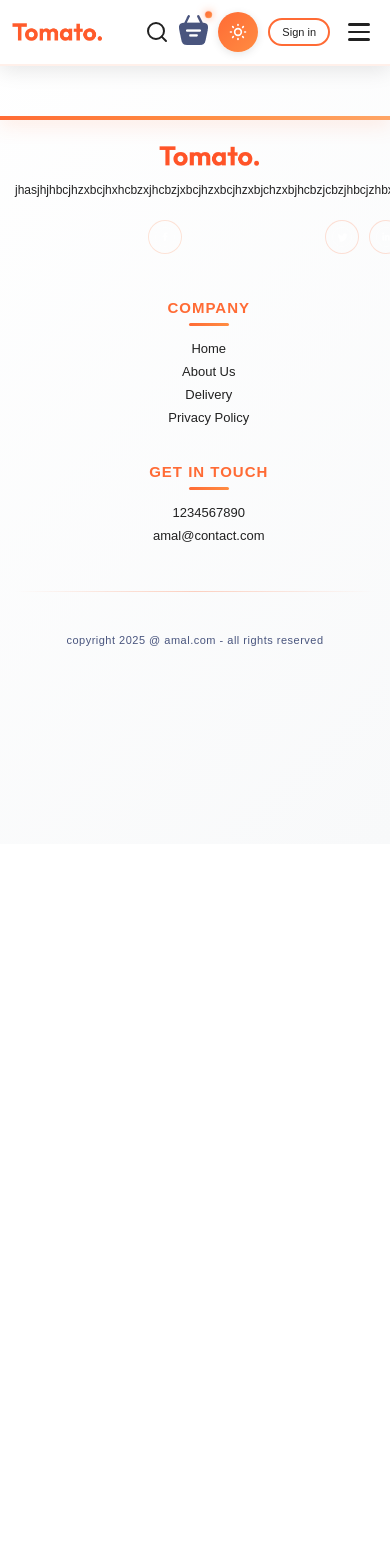
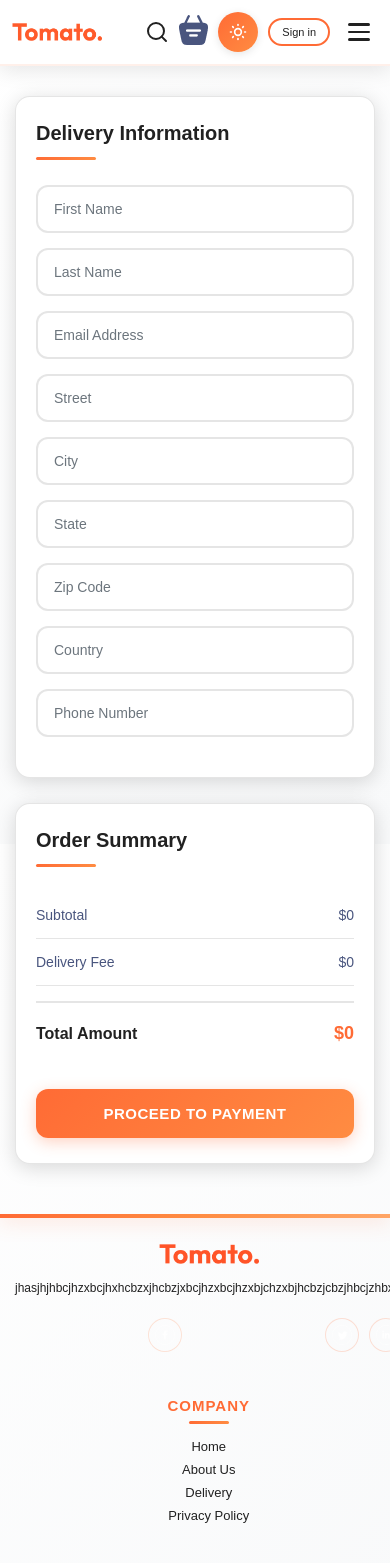
Before and after one commit to amalv35/food-delivery, a React (Vite) app in the folder frontend/: page /order in a window 390 px wide. Shown: the top 1563 px of the page. Before the commit the page ends 844 px from the top, so only its background shows below. Built offline with nearby package versions, Linux system fonts and the light colour scheme.

Commit message:
feat: :sparkles: implement placeorder page

```diff
--- a/frontend/src/App.jsx
+++ b/frontend/src/App.jsx
@@ -20,7 +20,7 @@ const [showLoginPopup, setShowLoginPopup] = useState(false);
         <Routes>
           <Route path="/" element={<Home />} />
           <Route path="/cart" element={<Cart />} />
-          <Route path="/placeorder" element={<PlaceOrder />} />
+          <Route path="/order" element={<PlaceOrder />} />
         </Routes>
       </div>
       <Footer />
--- a/frontend/src/components/Navbar/Navbar.jsx
+++ b/frontend/src/components/Navbar/Navbar.jsx
@@ -1,14 +1,16 @@
-import React, { useState } from "react";
+import React, { useContext, useState } from "react";
 import "./navbar.css";
 import { assets } from "../../assets/assets";
 import ThemeToggle from "../Themes/theme"
 import { Link } from "react-router-dom";
+import { StoreContext } from "../../context/StoreContext";
 
 const Navbar = ({setShowLoginPopup}) => {
   const [menu, setMenu] = useState("home");
   const [showMobileMenu, setShowMobileMenu] = useState(false);
   const [showSearch, setShowSearch] = useState(false);
 
+  const {getTotalCartAmount} = useContext(StoreContext)
   return (
     <nav className="navbar">
       <img src={assets.logo} alt="logo" className="logo" />
@@ -69,7 +71,7 @@ const Navbar = ({setShowLoginPopup}) => {
 </svg>
         <div className="navbar-cart-container">
        <Link to='/cart'>   <img src={assets.basket_icon} alt="cart" /></Link>
-          <div className="dot"></div>
+          <div className={getTotalCartAmount()===0?"":"dot"}></div>
         </div>
           <ThemeToggle />
         <button className="signin-btn"
--- a/frontend/src/pages/Cart/Cart.jsx
+++ b/frontend/src/pages/Cart/Cart.jsx
@@ -1,10 +1,11 @@
 import React, { useContext } from 'react'
 import './cart.css'
 import { StoreContext } from '../../context/storecontext'
+import { useNavigate } from 'react-router-dom'
 
 const Cart = () => {
     const { food_list, cartItems, removeFromCart, getTotalCartAmount } = useContext(StoreContext)
-
+    const navigate = useNavigate();
     return (
         <div className="cart">
             <div className="cart-items">
@@ -57,7 +58,7 @@ const Cart = () => {
                             <b>${getTotalCartAmount() === 0 ? 0 : getTotalCartAmount() + 2}</b>
                         </div>
                     </div>
-                    <button>PROCEED TO CHECKOUT</button>
+                    <button onClick={()=> navigate('/order') }>PROCEED TO CHECKOUT</button>
                 </div>
 
                 <div className="cart-promocode">
--- a/frontend/src/pages/PlaceOrder/PlaceOrder.css
+++ b/frontend/src/pages/PlaceOrder/PlaceOrder.css
@@ -0,0 +1,310 @@
+.place-order {
+  display: grid;
+  grid-template-columns: 1fr 1fr;
+  gap: 50px;
+  max-width: 1400px;
+  margin: 80px auto;
+  padding: 0 8vw;
+}
+
+/* Left Section - Form */
+.place-order-left {
+  background: var(--bg-card-solid);
+  border-radius: 20px;
+  padding: 40px;
+  box-shadow: var(--shadow-md);
+  border: 1px solid var(--border-color);
+}
+
+.place-order-left .title {
+  font-size: 28px;
+  font-weight: 700;
+  color: var(--text-primary);
+  margin-bottom: 30px;
+  text-transform: capitalize;
+  position: relative;
+  padding-bottom: 15px;
+}
+
+.place-order-left .title::after {
+  content: '';
+  position: absolute;
+  bottom: 0;
+  left: 0;
+  width: 80px;
+  height: 4px;
+  background: var(--accent-gradient);
+  border-radius: 2px;
+}
+
+.place-order-left input {
+  width: 100%;
+  padding: 16px 18px;
+  margin-bottom: 18px;
+  border: 2px solid var(--border-color);
+  border-radius: 12px;
+  font-size: 15px;
+  background: var(--bg-card-solid);
+  color: var(--text-primary);
+  transition: all 0.3s ease;
+  font-family: inherit;
+}
+
+.place-order-left input:focus {
+  outline: none;
+  border-color: #ff6b35;
+  box-shadow: 0 0 0 4px rgba(255, 107, 53, 0.1);
+}
+
+.place-order-left input::placeholder {
+  color: var(--text-muted);
+}
+
+.multi-fields {
+  display: grid;
+  grid-template-columns: 1fr 1fr;
+  gap: 15px;
+}
+
+.multi-fields input {
+  margin-bottom: 0;
+}
+
+/* Right Section - Order Summary */
+.place-order-right {
+  background: var(--bg-card-solid);
+  border-radius: 20px;
+  padding: 40px;
+  box-shadow: var(--shadow-md);
+  border: 1px solid var(--border-color);
+  height: fit-content;
+  position: sticky;
+  top: 100px;
+}
+
+.place-order-right h2 {
+  font-size: 26px;
+  font-weight: 700;
+  color: var(--text-primary);
+  margin-bottom: 30px;
+  position: relative;
+  padding-bottom: 15px;
+}
+
+.place-order-right h2::after {
+  content: '';
+  position: absolute;
+  bottom: 0;
+  left: 0;
+  width: 70px;
+  height: 4px;
+  background: var(--accent-gradient);
+  border-radius: 2px;
+}
+
+.order-summary {
+  margin-bottom: 30px;
+}
+
+.summary-row {
+  display: flex;
+  justify-content: space-between;
+  align-items: center;
+  padding: 18px 0;
+  color: var(--text-secondary);
+  font-size: 16px;
+  border-bottom: 1px solid var(--border-color);
+}
+
+.summary-row:last-child {
+  border-bottom: none;
+}
+
+.summary-row.total {
+  margin-top: 15px;
+  padding-top: 20px;
+  border-top: 2px solid var(--border-color);
+  font-size: 18px;
+  font-weight: 700;
+  color: var(--text-primary);
+}
+
+.summary-row.total span:last-child {
+  color: #ff6b35;
+  font-size: 22px;
+}
+
+.place-order-right button {
+  width: 100%;
+  padding: 18px;
+  background: var(--accent-gradient);
+  color: white;
+  border: none;
+  border-radius: 12px;
+  font-size: 16px;
+  font-weight: 600;
+  cursor: pointer;
+  transition: all 0.3s ease;
+  box-shadow: 0 4px 15px rgba(255, 107, 53, 0.3);
+  letter-spacing: 0.5px;
+  text-transform: uppercase;
+}
+
+.place-order-right button:hover {
+  transform: translateY(-3px);
+  box-shadow: 0 6px 25px rgba(255, 107, 53, 0.4);
+}
+
+.place-order-right button:active {
+  transform: translateY(-1px);
+}
+
+
+/* Large Tablets (1024px and below) */
+@media (max-width: 1024px) {
+  .place-order {
+    gap: 40px;
+    padding: 0 6vw;
+    margin: 60px auto;
+  }
+
+  .place-order-left,
+  .place-order-right {
+    padding: 35px;
+  }
+}
+
+/* Tablets (768px and below) */
+@media (max-width: 768px) {
+  .place-order {
+    grid-template-columns: 1fr;
+    gap: 30px;
+    padding: 0 5vw;
+    margin: 50px auto;
+  }
+
+  .place-order-right {
+    position: static;
+  }
+
+  .place-order-left,
+  .place-order-right {
+    padding: 30px 25px;
+  }
+
+  .place-order-left .title,
+  .place-order-right h2 {
+    font-size: 24px;
+  }
+}
+
+/* Mobile (600px and below) */
+@media (max-width: 600px) {
+  .place-order {
+    padding: 0 20px;
+    margin: 40px auto;
+    gap: 25px;
+  }
+
+  .place-order-left,
+  .place-order-right {
+    padding: 25px 20px;
+    border-radius: 15px;
+  }
+
+  .place-order-left .title,
+  .place-order-right h2 {
+    font-size: 22px;
+    margin-bottom: 25px;
+  }
+
+  .place-order-left input {
+    padding: 14px 16px;
+    font-size: 14px;
+    margin-bottom: 15px;
+  }
+
+  .multi-fields {
+    gap: 12px;
+  }
+
+  .summary-row {
+    font-size: 15px;
+    padding: 15px 0;
+  }
+
+  .summary-row.total {
+    font-size: 17px;
+  }
+
+  .summary-row.total span:last-child {
+    font-size: 20px;
+  }
+
+  .place-order-right button {
+    padding: 16px;
+    font-size: 15px;
+  }
+}
+
+/* Small Mobile (480px and below) */
+@media (max-width: 480px) {
+  .place-order {
+    padding: 0 15px;
+    margin: 30px auto;
+  }
+
+  .multi-fields {
+    grid-template-columns: 1fr;
+    gap: 0;
+  }
+
+  .multi-fields input {
+    margin-bottom: 15px;
+  }
+
+  .place-order-left .title,
+  .place-order-right h2 {
+    font-size: 20px;
+  }
+
+  .place-order-left .title::after,
+  .place-order-right h2::after {
+    width: 60px;
+    height: 3px;
+  }
+
+  .summary-row {
+    font-size: 14px;
+  }
+
+  .summary-row.total {
+    font-size: 16px;
+  }
+
+  .summary-row.total span:last-child {
+    font-size: 18px;
+  }
+}
+
+/* Very Small Devices (360px and below) */
+@media (max-width: 360px) {
+  .place-order {
+    padding: 0 12px;
+  }
+
+  .place-order-left,
+  .place-order-right {
+    padding: 20px 15px;
+  }
+
+  .place-order-left input {
+    padding: 12px 14px;
+    font-size: 13px;
+  }
+
+  .place-order-right button {
+    padding: 14px;
+    font-size: 14px;
+  }
+}
--- a/frontend/src/pages/PlaceOrder/PlaceOrder.jsx
+++ b/frontend/src/pages/PlaceOrder/PlaceOrder.jsx
@@ -1,9 +1,57 @@
-import React from 'react'
+import React, { useContext } from 'react'
 import "./placeorder.css"
+import { StoreContext } from '../../context/StoreContext'
 
 const PlaceOrder = () => {
+  const {getTotalCartAmount} = useContext(StoreContext)
+
   return (
-    <div>PlaceOrder</div>
+    <form className='place-order'>
+      <div className="place-order-left">
+        <p className='title'>Delivery Information</p>
+
+        <div className="multi-fields">
+          <input type="text" placeholder='First Name' required />
+          <input type="text" placeholder='Last Name' required />
+        </div>
+
+        <input type="email" placeholder='Email Address' required />
+        <input type="text" placeholder='Street' required />
+
+        <div className="multi-fields">
+          <input type="text" placeholder='City' required />
+          <input type="text" placeholder='State' required />
+        </div>
+
+        <div className="multi-fields">
+          <input type="text" placeholder='Zip Code' required />
+          <input type="text" placeholder='Country' required />
+        </div>
+
+        <input type="tel" placeholder='Phone Number' required />
+      </div>
+
+      <div className="place-order-right">
+        <h2>Order Summary</h2>
+
+        <div className="order-summary">
+          <div className="summary-row">
+            <span>Subtotal</span>
+            <span>${getTotalCartAmount()}</span>
+          </div>
+          <div className="summary-row">
+            <span>Delivery Fee</span>
+            <span>${getTotalCartAmount() === 0 ? 0 : 2}</span>
+          </div>
+          <div className="summary-row total">
+            <span>Total Amount</span>
+            <span>${getTotalCartAmount() === 0 ? 0 : getTotalCartAmount() + 2}</span>
+          </div>
+        </div>
+
+        <button type="submit">PROCEED TO PAYMENT</button>
+      </div>
+    </form>
   )
 }
 
```
